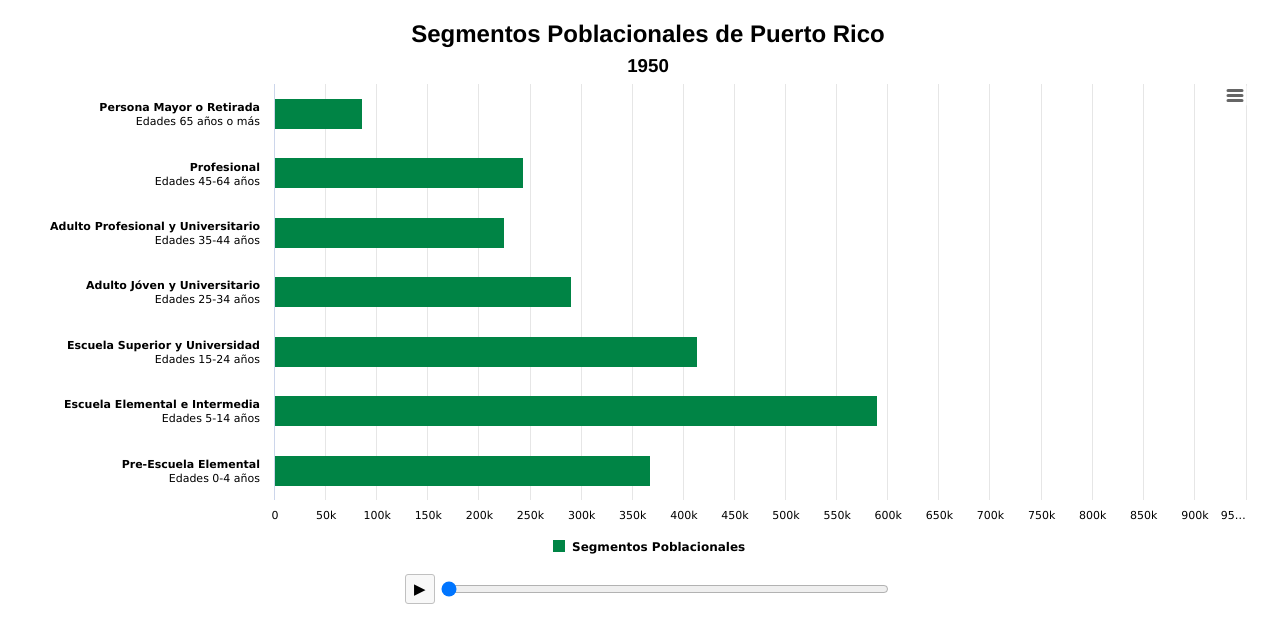
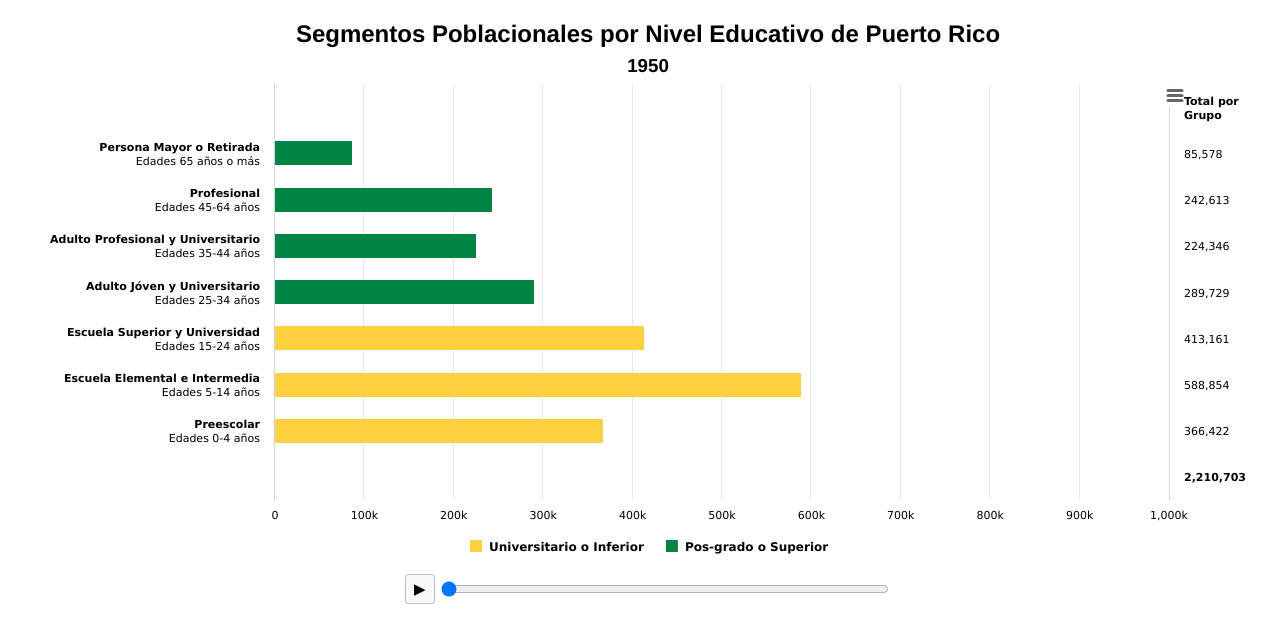
Before and after one commit to erduprojectarecibo/erduprojectarecibo.github.io, a website: page resources/iFrames/Census iFrames/segmentos.html in a window 1280 px wide. Drawn offline with nearby package versions, Linux system fonts and the light colour scheme.

Commit message:
Update segmentos.html
New data, new format.

```diff
--- a/resources/iFrames/Census iFrames/segmentos.html
+++ b/resources/iFrames/Census iFrames/segmentos.html
@@ -10,7 +10,7 @@
 </head>
 <body>
     <div id=text>
-        <h2>Segmentos Poblacionales de Puerto Rico</h2>
+        <h2>Segmentos Poblacionales por Nivel Educativo de Puerto Rico</h2>
         <h3 id=year-subtitle>1950</h3>
     </div>
         <div id="psegchart01"></div>
@@ -204,6 +204,14 @@ xAxis: {
     }
 },
 
+exporting: {
+    buttons: {
+        contextButton: {
+            x: -60,
+        }
+    }
+},
+
 credits: {
     enabled: false
 },
@@ -230,43 +238,86 @@ plotOptions: {
 
 });
 
-var categories = ['<b>Pre-Escuela Elemental</b><br>Edades 0-4 años',
+var categories = [" ",'<b>Preescolar</b><br>Edades 0-4 años',
     '<b>Escuela Elemental e Intermedia</b><br>Edades 5-14 años',
     '<b>Escuela Superior y Universidad</b><br>Edades 15-24 años',
     '<b>Adulto Jóven y Universitario</b><br>Edades 25-34 años',
     '<b>Adulto Profesional y Universitario</b><br>Edades 35-44 años',
     '<b>Profesional</b><br>Edades 45-64 años',
-    '<b>Persona Mayor o Retirada</b><br>Edades 65 años o más'
+    '<b>Persona Mayor o Retirada</b><br>Edades 65 años o más', " "
 ];
+
+var categoriesTotalArr1 = [
+    ["<strong>2,210,703</strong>","366,422","588,854","413,161","289,729","224,346","242,613","85,578","<b>Total por</b> <br><b>Grupo</b>"],
+    ["<strong>2,349,565</strong>","354,402","648,736","418,525","262,919","238,017","304,759","122,207","<b>Total por</b> <br><b>Grupo</b>"],
+    ["<strong>2,712,033</strong>","318,106","672,814","525,202","339,290","273,970","405,574","177,077","<b>Total por</b> <br><b>Grupo</b>"],
+    ["<strong>3,196,520</strong>","340,652","668,622","609,564","465,898","359,936","499,279","252,569","<b>Total por</b> <br><b>Grupo</b>"],
+    ["<strong>3,522,037</strong>","302,173","656,046","613,944","524,849","462,479","621,662","340,884","<b>Total por</b> <br><b>Grupo</b>"],
+    ["<strong>3,808,610</strong>","295,406","610,962","614,627","534,332","439,647","889,613","629,338","<b>Total por</b> <br><b>Grupo</b>"],
+    ["<strong>3,725,789</strong>","224,756","508,575","545,109","492,332","483,528","929,491","541,998","<b>Total por</b> <br><b>Grupo</b>"],
+    ["<strong>3,474,182</strong>","172,207","415,401","493,178","433,782","439,647","889,613","629,338","<b>Total por</b> <br><b>Grupo</b>"],
+    ["<strong>3,195,153</strong>","126,621","347,939","423,637","394,749","392,503","848,489","661,215","<b>Total por</b> <br><b>Grupo</b>"]
+]
 
 var dataSequence = [
             {
             name:'1950',
-            data: [366422,588854,413161,289729,224346,242613,85578],
+            data: [null,366422,588854,413161,null,null,null,null,null]
             },{
             name:'1960',
-            data: [354402,648736,418525,262919,238017,304759,122207]
+            data: [null,354402,648736,418525,null,null,null,null,null]
             },{
             name:'1970',
-            data: [318106,672814,525202,339290,273970,405574,177077]
+            data: [null,318106,672814,525202,null,null,null,null,null]
             },{
             name:'1980',
-            data: [340652,668622,609564,465898,359936,499279,252569]
+            data: [null,340652,668622,609564,null,null,null,null,null]
             },{
             name:'1990',
-            data: [302173,656046,613944,524849,462479,621662,340884]
+            data: [null,302173,656046,613944,null,null,null,null,null]
             }, {
             name:'2000',
-            data: [295406,610962,614627,534332,515663,812483,425137]
+            data: [null,295406,610962,614627,null,null,null,null,null]
             }, {
             name:'2010',
-            data: [224756,508575,545109,492332,483528,929491,541998]
+            data: [null,224756,508575,545109,null,null,null,null,null]
             }, {
             name:'2015',
-            data: [174875,418159,491360,433628,441032,888166,626962]
+            data: [null,172207,415401,493178,null,null,null,null,null]
             },{
             name:'2018',
-            data: [125796,348516,432811,381445,396979,848390,661216]
+            data: [null,126621,347939,423637,null,null,null,null,null]
+            }
+]
+
+var dataSequence2 = [
+            {
+            name:'1950',
+            data: [null,null,null,null,289729,224346,242613,85578,null]
+            },{
+            name:'1960',
+            data: [null,null,null,null,262919,238017,304759,122207,null]
+            },{
+            name:'1970',
+            data: [null,null,null,null,339290,273970,405574,177077,null]
+            },{
+            name:'1980',
+            data: [null,null,null,null,465898,359936,499279,252569,null]
+            },{
+            name:'1990',
+            data: [null,null,null,null,524849,462479,621662,340884,null]
+            }, {
+            name:'2000',
+            data: [null,null,null,null,534332,439647,889613,629338,null]
+            }, {
+            name:'2010',
+            data: [null,null,null,null,492332,483528,929491,541998,null]
+            }, {
+            name:'2015',
+            data: [null,null,null,null,433782,439647,889613,661215,null]
+            },{
+            name:'2018',
+            data: [null,null,null,null,394749,392503,848489,661215,null]
             }
 ]
 
@@ -281,6 +332,17 @@ var dataSequence = [
         xAxis: [{
             categories: categories,
             reversed: false,
+            labels: {
+                style: {
+                    color: 'black',
+                    step: 1
+                }
+            }
+        },{ // Mirror axis in the right side
+            opposite: true,
+            reversed: false,
+            categories: categoriesTotalArr1[0],
+            linkedTo: 0,
             labels: {
                 style: {
                     color: 'black',
@@ -318,10 +380,15 @@ var dataSequence = [
         },
 
         series: [{
-            name: 'Segmentos Poblacionales',
+            name: 'Universitario o Inferior',
+            color: '#FFD13F',
+            borderColor: '#FFD13F',
+            data: dataSequence[0].data.slice(),
+        },{
+            name: 'Pos-grado o Superior',
             color: '#008445',
             borderColor: '#008445',
-            data: dataSequence[0].data.slice(),
+            data: dataSequence2[0].data.slice(),
         }],
     });
 
@@ -333,10 +400,22 @@ var dataSequence = [
             input.value = parseInt(input.value) + increment;
         }
         chart.series[0].setData(dataSequence[input.value].data); // Increment dataset (updates chart)
+        chart.series[1].setData(dataSequence2[input.value].data); // Increment dataset (updates chart)
         chart.update({
             xAxis: [{
             categories: categories,
             reversed: false,
+            labels: {
+                style: {
+                    color: 'black',
+                    step: 1
+                }
+            }
+        },{ // Mirror axis in the right side
+            opposite: true,
+            reversed: false,
+            categories: categoriesTotalArr1[input.value],
+            linkedTo: 0,
             labels: {
                 style: {
                     color: 'black',
```
